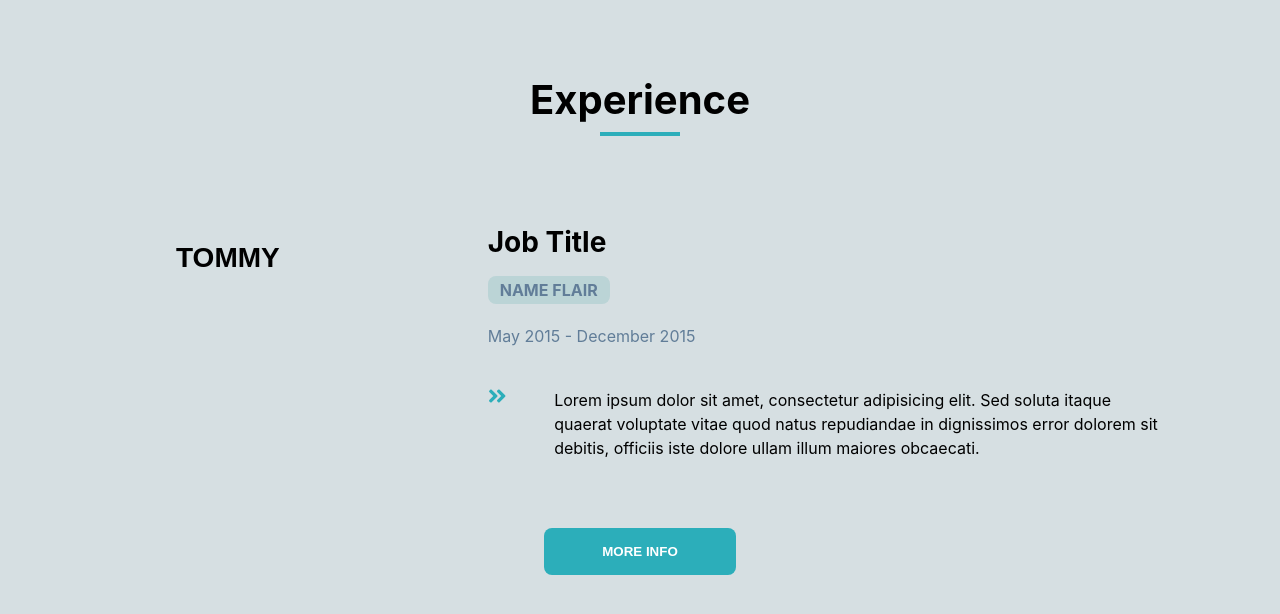
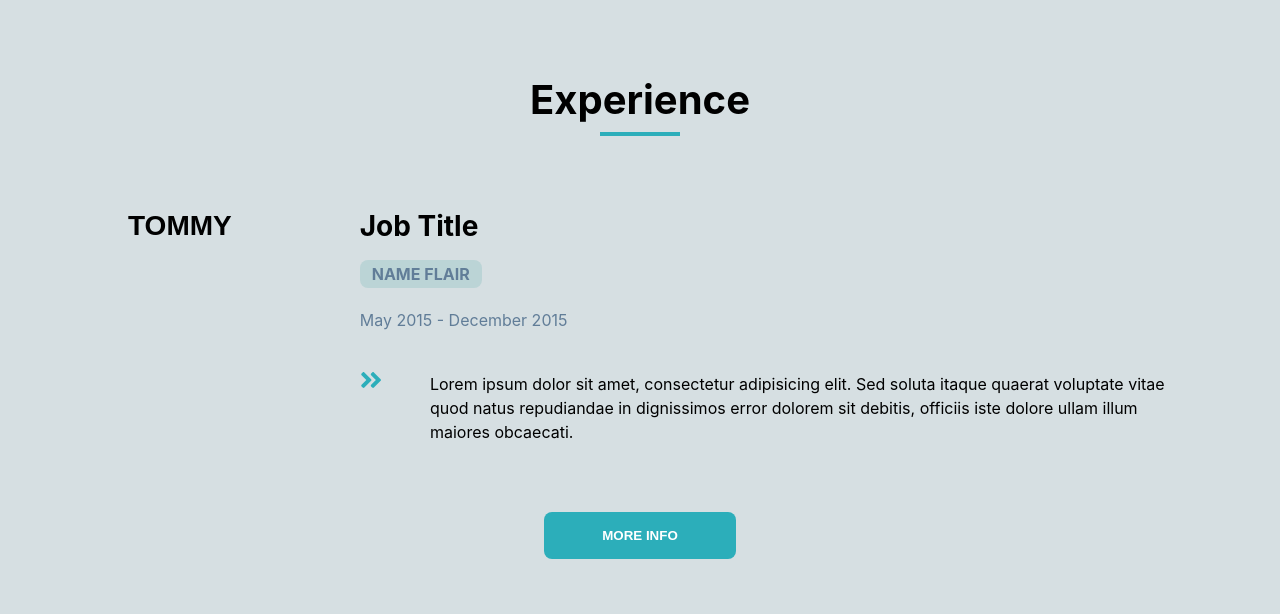
Before and after one commit to NathanJReidy/react-project-tabs, a React (Create React App) app: page / in a window 1280 px wide. Shown: the top 614 px of the page. Built offline with nearby package versions, Linux system fonts and the light colour scheme.

Commit message:
CSS changes

```diff
--- a/src/index.css
+++ b/src/index.css
@@ -111,15 +111,15 @@ section {
 .container {
   display: flex;
   flex-direction: row;
-  margin-top: 2rem;
+  margin-top: 1rem;
   /* width: 100%; */
 }
 
 .tabsContainer {
   display: flex;
   flex-direction: column;
-  padding: 2rem;
-  margin-right: 5rem;
+  padding: 1rem;
+  margin-right: 3rem;
   align-items: center;
 }
 
@@ -127,10 +127,11 @@ section {
   display: flex;
   flex-direction: row;
   justify-content: center;
-  padding-left: 4rem;
-  padding-right: 4rem;
+  padding-left: 2rem;
+  padding-right: 2rem;
   padding-top: 1rem;
   padding-bottom: 1rem;
+  margin: 0;
   text-transform: uppercase;
 }
 
```
